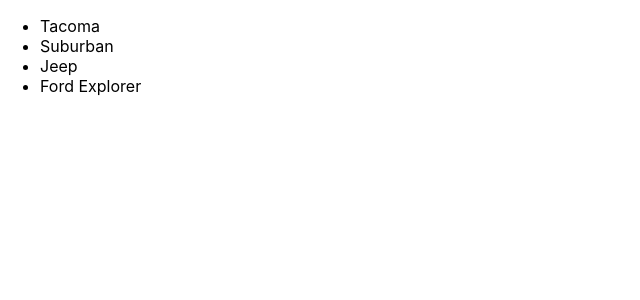
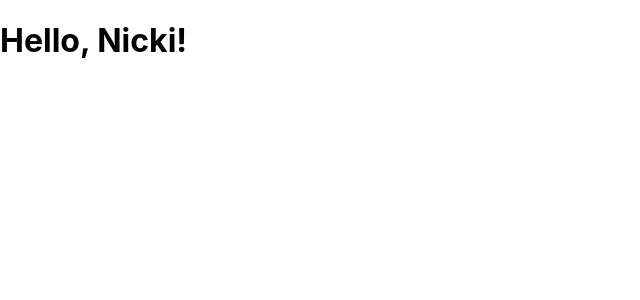
Before and after one commit to knaughton782/friendly-octo-fortnight, a React (Create React App) app: page / in a window 1280 px wide. Shown: the top 300 px of the page, without its empty margins (0-640 px from the left). Built offline with nearby package versions, Linux system fonts and the light colour scheme.

Commit message:
first stateful component example, lesson 4.2

```diff
--- a/src/index.js
+++ b/src/index.js
@@ -2,31 +2,28 @@
 import ReactDOM from 'react-dom';
 import PropTypes from 'prop-types';
 import './index.css';
+// import * as serviceWorker from './serviceWorker';
 // import App from './App';
 
-import * as serviceWorker from './serviceWorker';
-
 const App = props => {
-    const cars = [
-        'Tacoma',
-        'Suburban',
-        'Jeep',
-        'Ford Explorer'
-    ];
-    return <List cars={cars}/>
+    return (
+        <div>
+        <Hello name='Nicki' />
+        </div>
+    )
+}
+class Hello extends React.Component {
+    render() {
+        return (
+            <div>
+            <h1>Hello, {this.props.name}!</h1>
+            </div>
+        )
+    }
 }
 
-const List = props => {
-    const listItems = props.cars.map((item, index) => (
-        <li key={index}>{item}</li>
-    ));
-    return <ul>{listItems}</ul>
-}
+ReactDOM.render(<App/>, document.getElementById('root'));
 
 
-ReactDOM.render(
-    <App />,
-    document.getElementById('root')
-);
 
-serviceWorker.unregister();
+//serviceWorker.unregister();
```
